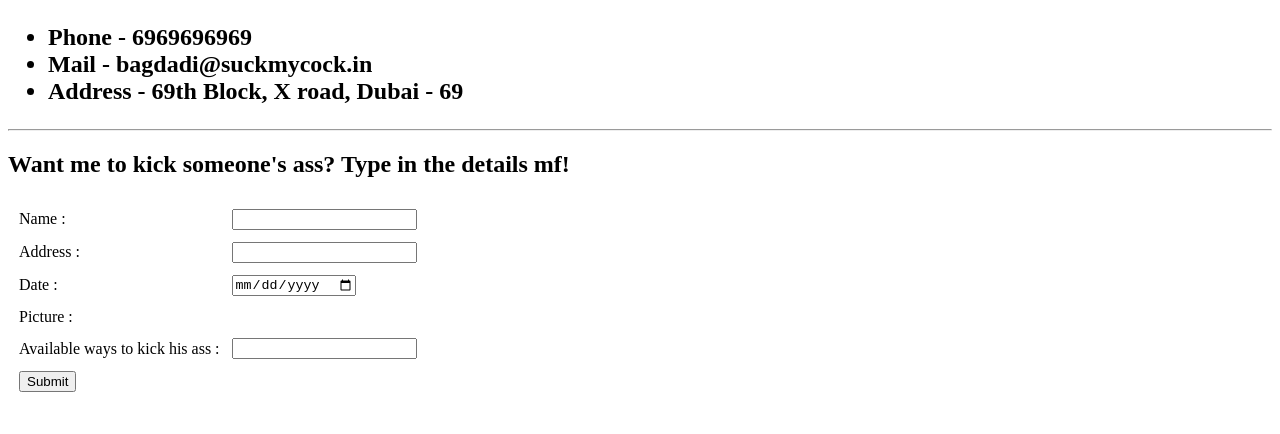
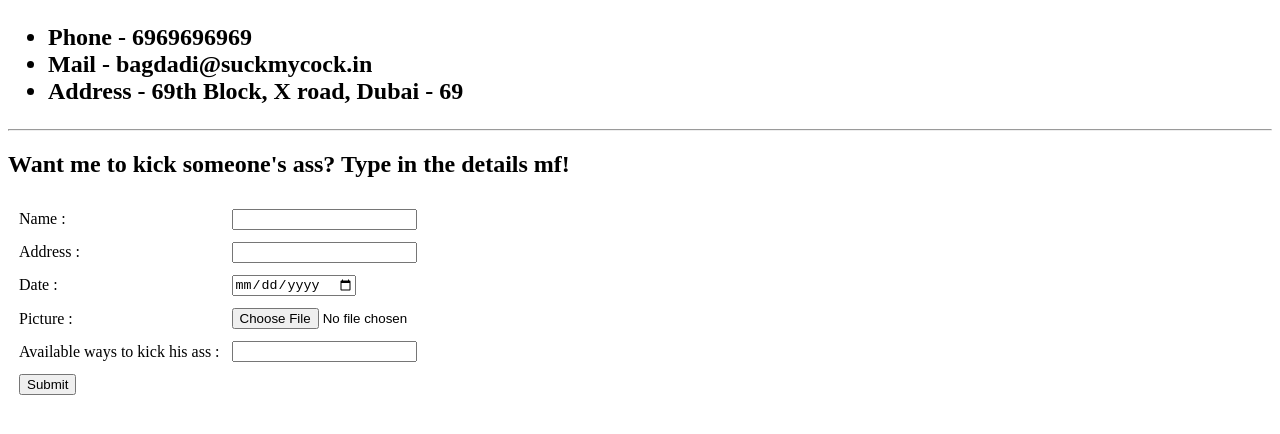
Before and after one commit to RohitKoner/Bagdadi, a plain HTML site: page contact_me.html in a window 1280 px wide. Drawn offline with Linux system fonts and the light colour scheme.

Commit message:
Update contact_me.html

```diff
--- a/contact_me.html
+++ b/contact_me.html
@@ -30,7 +30,7 @@
         </tr>
         <tr>
           <td><label>Picture : </label></td>
-          <td><input type="image" name="Picture" value=""></td>
+          <td><input type="file" name="Picture" value=""></td>
         </tr>
         <tr>
           <td><label for="killing methods">Available ways to kick his ass : </label></td>
```
